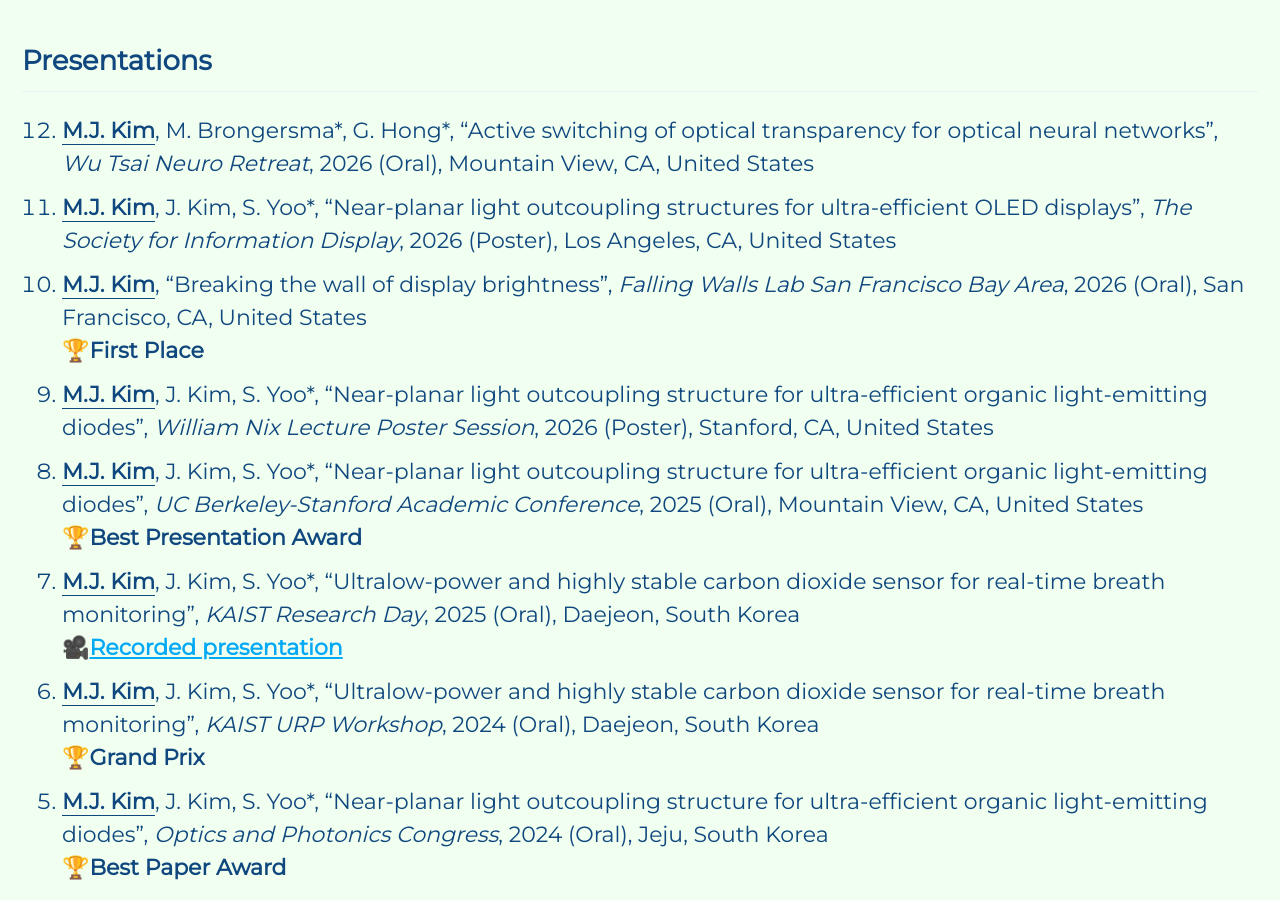
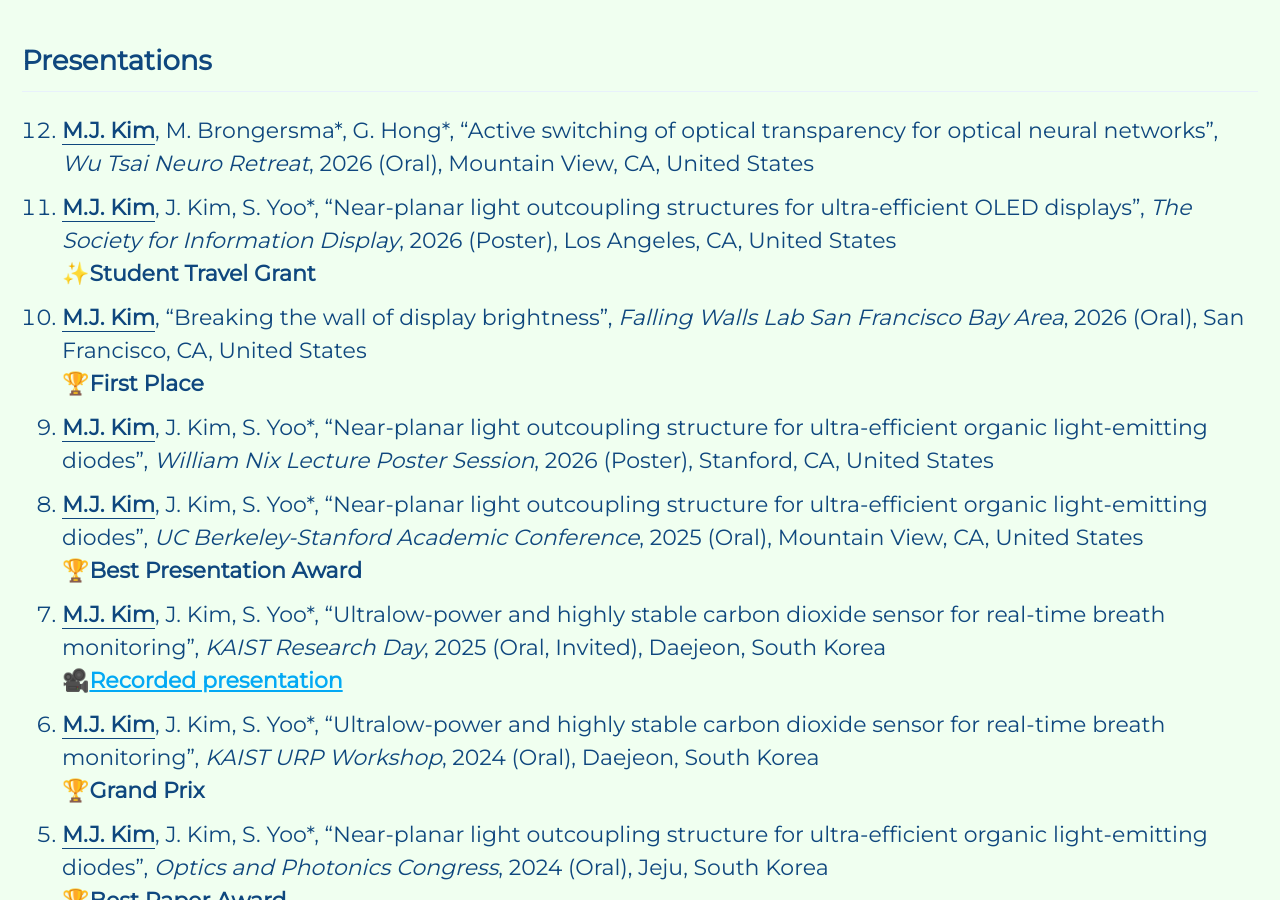
Before and after one commit to mj3259/mj3259.github.io, a Jekyll site: the page built from _pages/projects.md, in a window 1280 px wide and 900 px high, scrolled down 835 px. Built offline with Jekyll 4.4.1, drawn with Linux system fonts in a browser that asks for light colours; cached includes are drawn as plain includes.

Commit message:
Update projects.md

```diff
--- a/_pages/projects.md
+++ b/_pages/projects.md
@@ -49,12 +49,13 @@
 ## Presentations
 1. **<u>M.J. Kim</u>**, M. Brongersma\*, G. Hong\*, "Active switching of optical transparency for optical neural networks", _Wu Tsai Neuro Retreat_, 2026 (Oral), Mountain View, CA, United States
 1. **<u>M.J. Kim</u>**, J. Kim, S. Yoo*, "Near-planar light outcoupling structures for ultra-efficient OLED displays", _The Society for Information Display_, 2026 (Poster), Los Angeles, CA, United States
+✨__Student Travel Grant__
 1. **<u>M.J. Kim</u>**, "Breaking the wall of display brightness", _Falling Walls Lab San Francisco Bay Area_, 2026 (Oral), San Francisco, CA, United States
 🏆__First Place__
 1. **<u>M.J. Kim</u>**, J. Kim, S. Yoo*, "Near-planar light outcoupling structure for ultra-efficient organic light-emitting diodes", _William Nix Lecture Poster Session_, 2026 (Poster), Stanford, CA, United States
 1. **<u>M.J. Kim</u>**, J. Kim, S. Yoo*, "Near-planar light outcoupling structure for ultra-efficient organic light-emitting diodes", _UC Berkeley-Stanford Academic Conference_, 2025 (Oral), Mountain View, CA, United States
 🏆__Best Presentation Award__
-1. **<u>M.J. Kim</u>**, J. Kim, S. Yoo*, "Ultralow-power and highly stable carbon dioxide sensor for real-time breath monitoring", _KAIST Research Day_, 2025 (Oral), Daejeon, South Korea
+1. **<u>M.J. Kim</u>**, J. Kim, S. Yoo*, "Ultralow-power and highly stable carbon dioxide sensor for real-time breath monitoring", _KAIST Research Day_, 2025 (Oral, Invited), Daejeon, South Korea
 🎥__[Recorded presentation](https://youtu.be/p-6cQ5can9o?si=_PpzmgQl2E7s5PqI&t=5084)__
 1. **<u>M.J. Kim</u>**, J. Kim, S. Yoo*, "Ultralow-power and highly stable carbon dioxide sensor for real-time breath monitoring", _KAIST URP Workshop_, 2024 (Oral), Daejeon, South Korea
 🏆__Grand Prix__
```
